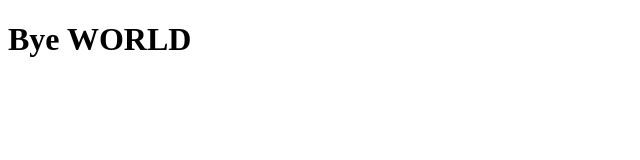
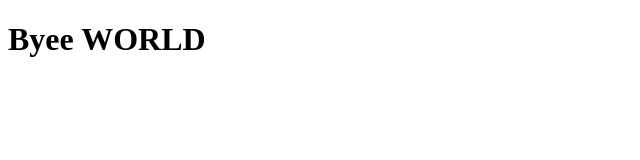
Before and after one commit to tonto87/gittest, a plain HTML site: page index.html in a window 1280 px wide. Shown: the full height of the page, 0-640 px from the left. Drawn offline with Linux system fonts and the light colour scheme.

Commit message:
gitignore

```diff
--- a/index.html
+++ b/index.html
@@ -6,6 +6,6 @@
     <title>Document</title>
 </head>
 <body>
-    <h1>Bye WORLD</h1>
+    <h1>Byee WORLD</h1>
 </body>
 </html>
```
Also changed, not shown: 1 other file.
